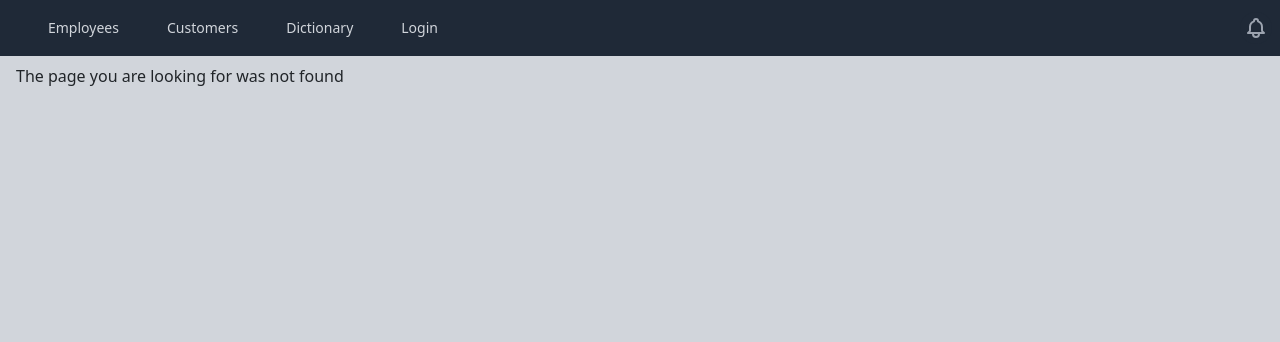
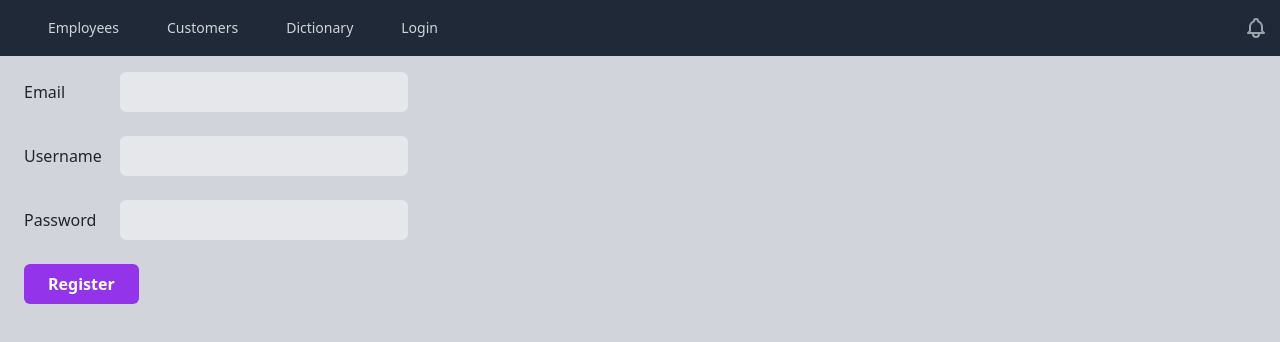
Before and after one commit to silversoft77/employee_manage_hook, a React (Create React App) app: page /register in a window 1280 px wide. Before the commit this address had no page. Shown: the top 342 px of the page. Built offline with nearby package versions, Linux system fonts and the light colour scheme.

Commit message:
basic registration

```diff
--- a/src/App.js
+++ b/src/App.js
@@ -9,6 +9,7 @@
 import NotFound from './components/NotFound';
 import Customer from './pages/Customer';
 import Login from './pages/Login';
+import Register from './pages/Register';
 import { baseUrl } from './shared';
 
 export const LoginContext = createContext();
@@ -68,6 +69,7 @@
                         <Route path="/customers" element={<Customers />} />
                         <Route path="/customers/:id" element={<Customer />} />
                         <Route path="/login" element={<Login />} />
+                        <Route path="/register" element={<Register />} />
                         <Route path="/404" element={<NotFound />} />
                         <Route path="*" element={<NotFound />} />
                     </Routes>
--- /dev/null
+++ b/src/pages/Register.js
@@ -0,0 +1,108 @@
+import { useState, useEffect, useContext } from 'react';
+import { baseUrl } from '../shared';
+import { useLocation, useNavigate } from 'react-router-dom';
+import { LoginContext } from '../App';
+
+export default function Register() {
+    const [loggedIn, setLoggedIn] = useContext(LoginContext);
+    const [username, setUsername] = useState();
+    const [password, setPassword] = useState();
+    const [email, setEmail] = useState();
+
+    const location = useLocation();
+    const navigate = useNavigate();
+
+    useEffect(() => {
+        localStorage.clear();
+        setLoggedIn(false);
+    }, []);
+
+    function login(e) {
+        e.preventDefault();
+        const url = baseUrl + 'api/register/';
+        fetch(url, {
+            method: 'POST',
+            headers: {
+                'Content-Type': 'application/json',
+            },
+            body: JSON.stringify({
+                email: email,
+                username: username,
+                password: password,
+            }),
+        })
+            .then((response) => {
+                return response.json();
+            })
+            .then((data) => {
+                localStorage.setItem('access', data.access);
+                localStorage.setItem('refresh', data.refresh);
+                setLoggedIn(true);
+                navigate(
+                    location?.state?.previousUrl
+                        ? location.state.previousUrl
+                        : '/customers'
+                );
+            });
+    }
+
+    return (
+        <form className="m-2 w-full max-w-sm" id="customer" onSubmit={login}>
+            <div className="md:flex md:items-center mb-6">
+                <div className="md:w-1/4">
+                    <label for="email">Email</label>
+                </div>
+
+                <div className="md:w-3/4">
+                    <input
+                        className="bg-gray-200 appearance-none border-2 border-gray-200 rounded w-full py-2 px-4 text-gray-700 leading-tight focus:outline-none focus:bg-white focus:border-purple-500"
+                        id="email"
+                        type="email"
+                        value={email}
+                        onChange={(e) => {
+                            setEmail(e.target.value);
+                        }}
+                    />
+                </div>
+            </div>
+            <div className="md:flex md:items-center mb-6">
+                <div className="md:w-1/4">
+                    <label for="username">Username</label>
+                </div>
+
+                <div className="md:w-3/4">
+                    <input
+                        className="bg-gray-200 appearance-none border-2 border-gray-200 rounded w-full py-2 px-4 text-gray-700 leading-tight focus:outline-none focus:bg-white focus:border-purple-500"
+                        id="username"
+                        type="text"
+                        value={username}
+                        onChange={(e) => {
+                            setUsername(e.target.value);
+                        }}
+                    />
+                </div>
+            </div>
+
+            <div className="md:flex md:items-center mb-6">
+                <div className="md:w-1/4">
+                    <label for="password">Password</label>
+                </div>
+
+                <div className="md:w-3/4">
+                    <input
+                        id="password"
+                        className="bg-gray-200 appearance-none border-2 border-gray-200 rounded w-full py-2 px-4 text-gray-700 leading-tight focus:outline-none focus:bg-white focus:border-purple-500"
+                        type="password"
+                        value={password}
+                        onChange={(e) => {
+                            setPassword(e.target.value);
+                        }}
+                    />
+                </div>
+            </div>
+            <button className="bg-purple-600 hover:bg-purple-700 text-white font-bold py-2 px-4 rounded">
+                Register
+            </button>
+        </form>
+    );
+}
```
